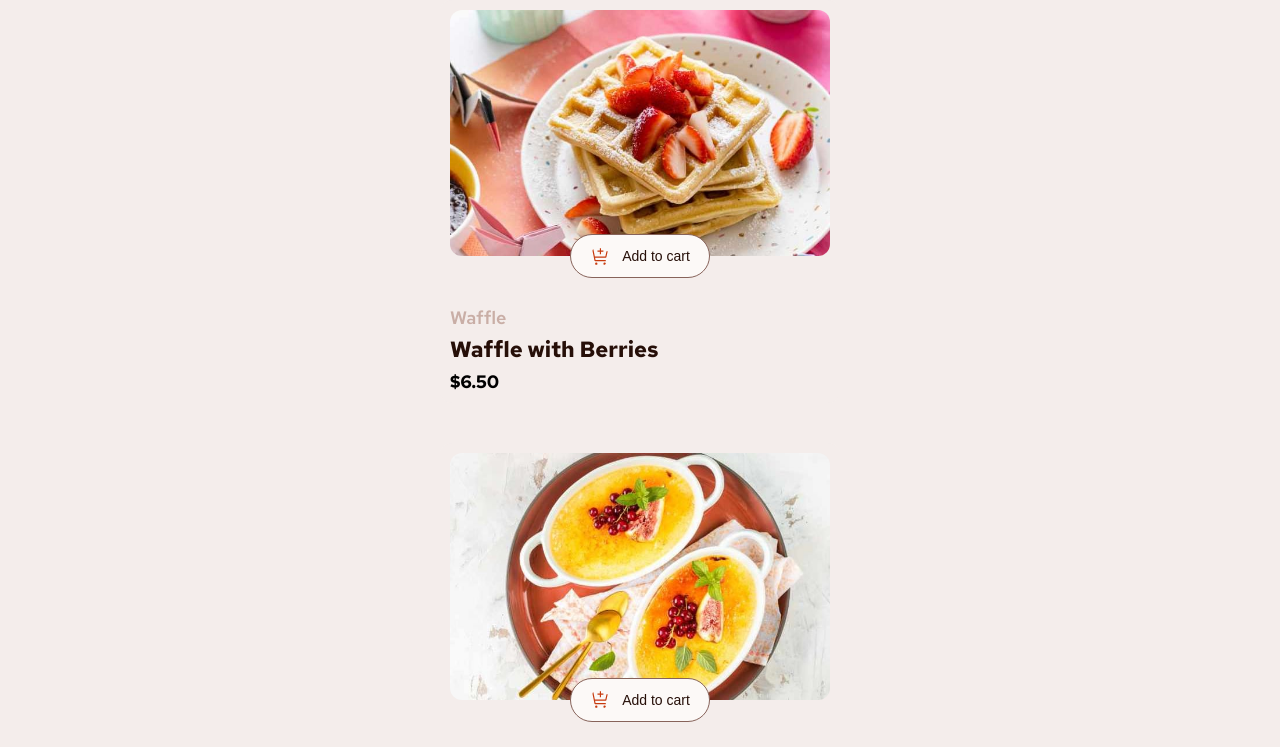
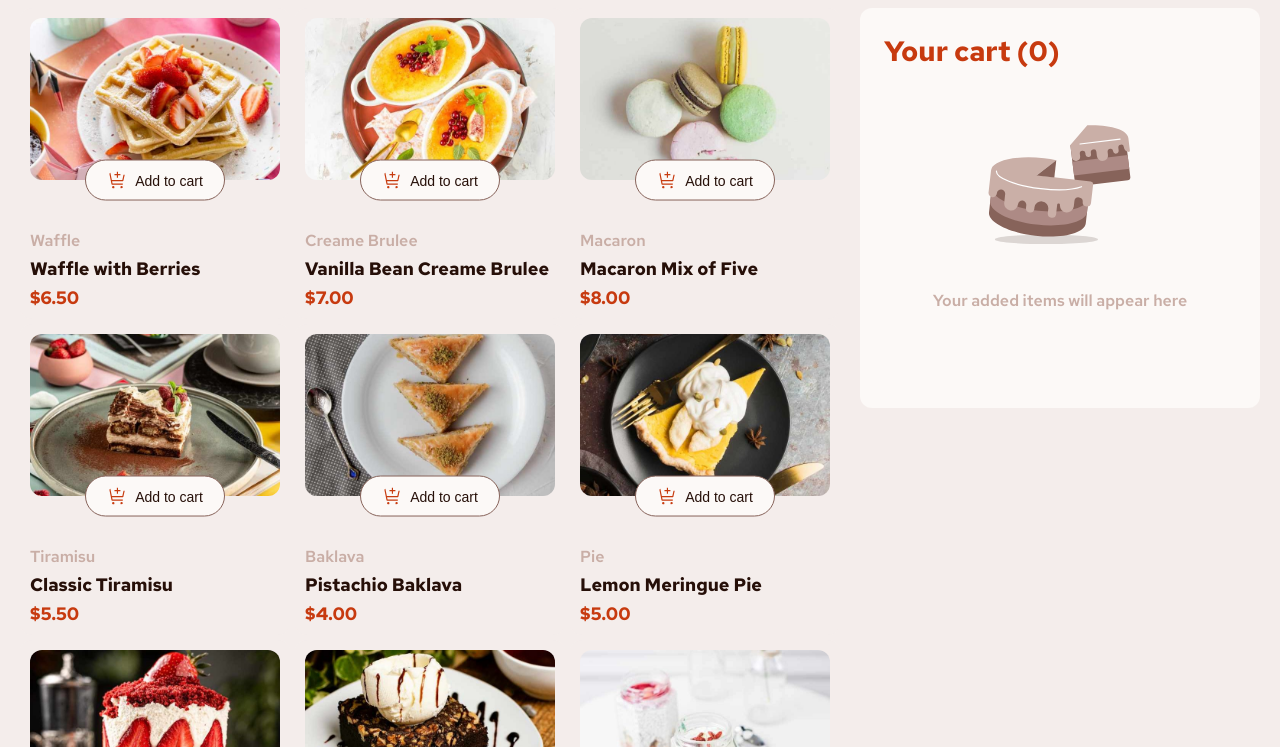
Before and after one commit to Deen-www/Product-list, a plain HTML site: page index.html in a window 1280 px wide. Shown: the part 87-834 px from the top of the page. Drawn offline with Linux system fonts and the light colour scheme.

Commit message:
Used media querry and updated some base code

```diff
--- a/index.html
+++ b/index.html
@@ -347,6 +347,22 @@
 
       </div>
     </section>
+
+    <!--SECOND SECTION-->
+    <section class="cart-section">
+
+      <div class="cart-count">
+        <span class="count" data-count="0">Your cart (0)</span>
+      </div>
+
+      <div class="cart-illustration-icon">
+        <img src="assets/icons/illustration-empty-cart.svg" alt="">
+      </div>
+
+      <div class="empty-cart-message">
+        <p>Your added items will appear here</p>
+      </div>
+    </section>
   </main>
 
 
--- a/style.css
+++ b/style.css
@@ -26,15 +26,21 @@ body {
   background: var(--body-bg);
   font-family: "Red Hat Text", sans-serif;
   font-weight: 400;
-  padding: 16px;
 }
 
 .brand {
   color: var(--heading-col);
+  padding-inline-start: 20px;
+  margin: 32px auto 0;
+}
+
+.container {
+  width: 100%;
+  padding-inline: 20px;
 }
 
 /* FIRST SECTION */
-.product-grid-section {
+.products-grid-section {
   display: grid;
   grid-template-columns: repeat(1, 1fr);
   gap: 10px;
@@ -46,7 +52,7 @@ body {
   border-radius: 12px;
   width: 100%;
   max-width: 400px;
-  margin: 40px auto 0;
+  margin: 28px auto 0;
   transition: transform 0.5s ease;
   padding-inline: 10px;
   padding-block: 10px;
@@ -66,6 +72,7 @@ body {
 .image-product img {
   display: block;
   width: 100%;
+  height: auto;
   object-fit: cover;
   border-radius: 12px;
 }
@@ -74,16 +81,16 @@ body {
   display: flex;
   align-items: center;
   justify-content: center;
-  gap: 12px;
+  gap: 8px;
 
   background: var(--Rose-50);
   border: 1px solid var(--Rose-500);
-  width: 100%;
+  width: 80%;
   max-width: 140px;
-  height: 100%;
-  max-height: 44px;
-  padding: 10px 0;
+  height: auto;
+  padding: 10px 12px;
   border-radius: 30px;
+  white-space: nowrap;
   cursor: pointer;
 
   position: absolute;
@@ -97,7 +104,7 @@ body {
   border: none;
   color: var(--heading-col);
   font-weight: 500;
-  font-size: 14px;
+  font-size: clamp(10px, 2vw, 14px);
   padding: 0;
   margin: 0;
   cursor: pointer;
@@ -112,9 +119,10 @@ body {
   display: none;
 
   background: var(--button-bg);
-  width: 140px;
-  height: 44px;
-  padding: 10px 0;
+  width: 80%;
+  max-width: 140px;
+  height: auto;
+  padding: 10px 12px;
   border-radius: 30px;
   cursor: pointer;
 
@@ -159,17 +167,105 @@ body {
 
 .product-info p {
   margin-bottom: 6px;
-  font-size: 18px;
+  font-size: clamp(14px, 2vw, 16px);
   font-weight: 600;
   color: var(--paragraph-col);
 }
 
 .product-info h1 {
-  font-size: 22px;
+  font-size: clamp(14px, 2vw, 18px);
   color: var(--heading-col);
   margin-bottom: 6px;
 }
 
 .product-info strong {
-  font-size: 18px;
+  font-size: clamp(12px, 2vw, 18px);
+  color: var(--button-bg);
 }
+
+/* SECOND SECTION */
+.cart-section {
+  width: 100%;
+  max-height: 400px;
+  max-width: 400px;
+  background: var(--Rose-50);
+  border-radius: 12px;
+  margin: 30px auto 30px;
+  padding: 24px;
+  transition: transform 0.5s ease;
+}
+
+.cart-section:hover {
+  transform: translateY(-5px);
+}
+
+.cart-count {
+  margin-bottom: 40px;
+  font-size: 28px;
+  font-weight: 700;
+  color: var(--button-bg);
+}
+
+.cart-illustration-icon {
+
+  display: flex;
+  align-items: center;
+  justify-content: center;
+  margin-bottom: 30px;
+}
+
+.cart-illustration-icon img {
+  width: 150px;
+}
+
+.empty-cart-message {
+  text-align: center;
+  font-size: 16px;
+  font-weight: 600;
+  color: var(--paragraph-col);
+}
+
+
+/*MEDIA QUERRY*/
+
+/* @ 768px */
+@media (min-width: 767px) {
+
+  .brand {
+    width: 100%;
+    max-width: 1400px;
+    margin: 40px auto 0;
+  }
+
+  .container {
+    display: flex;
+    gap: 20px;
+    width: 100%;
+    max-width: 1400px;
+    margin: auto;
+    padding-block: 24px;
+  }
+
+  /* FIRST SECTION */
+.products-grid-section {
+  display: grid;
+  grid-template-columns: repeat(3, minmax(0, 1fr));
+  gap: 5px;
+}
+
+.product {
+  width: 100%;
+  margin: 0;
+}
+
+/* SECOND SECTION */
+.cart-section {
+  width: 100%;
+  max-height: 400px;
+  max-width: 400px;
+  background: var(--Rose-50);
+  border-radius: 12px;
+  margin-top: 0;
+}
+
+}
```
